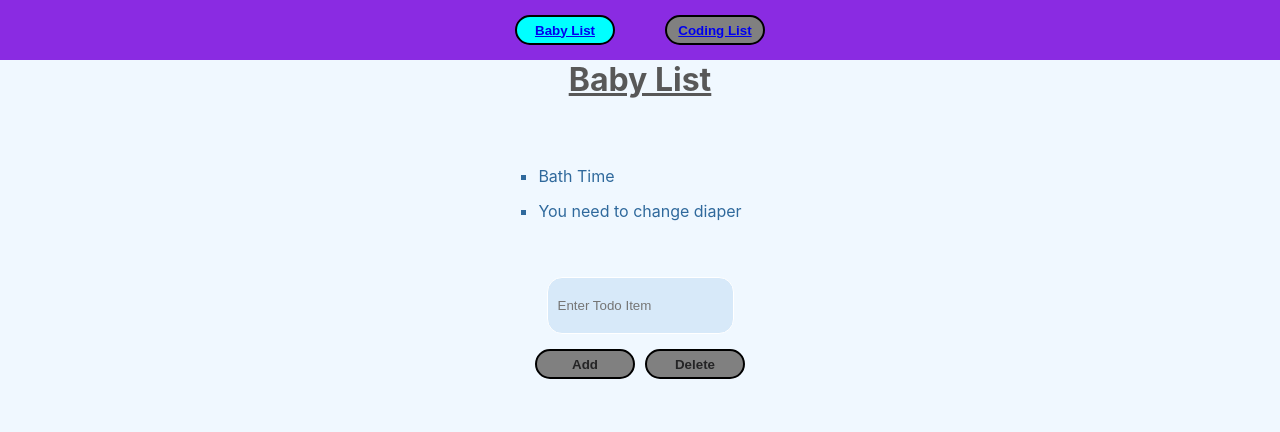
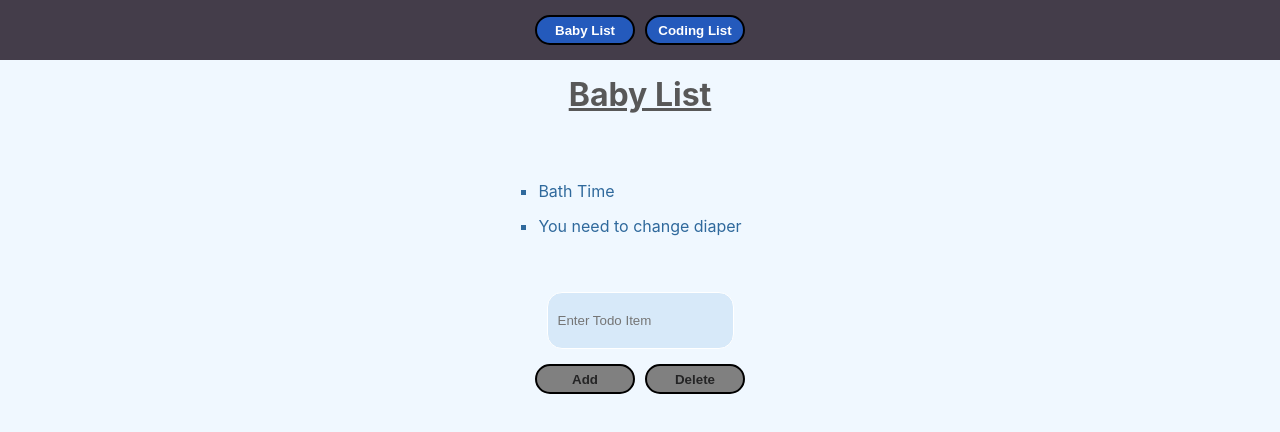
Before and after one commit to AntonPDC/react_typescript_todo_app, a React (Create React App) app: page /baby-dashboard in a window 1280 px wide. Shown: the top 432 px of the page. Built offline with nearby package versions, Linux system fonts and the light colour scheme.

Commit message:
PR Changes3

```diff
--- a/src/components/Button/Button.css
+++ b/src/components/Button/Button.css
@@ -1,14 +1,14 @@
 button {
   height: 30px;
   width: 100px;
+  align-items: center;
+  justify-content: center;
   color: white;
   border-radius: 15px;
   border-style: solid;
   cursor: pointer;
   display: inline-flex;
   font-weight: 750;
-  align-items: center;
-  justify-content: center;
   margin: 15px 5px;
 }
 
--- a/src/components/Header/Header.css
+++ b/src/components/Header/Header.css
@@ -1,6 +1,6 @@
 .header {
   color: rgb(88, 88, 88);
-  margin-top: 45px;
+  margin-top: 60px;
   align-items: center;
   justify-content: center;
   text-decoration: underline;
--- a/src/components/Navbar/Navbar.css
+++ b/src/components/Navbar/Navbar.css
@@ -1,30 +1,10 @@
 .navbarContainer {
   height: 60px;
   display: flex;
-  flex-direction: column;
   justify-content: center;
   align-items: center;
   width: 100%;
   position: fixed;
   top: 0px;
-  background-color: blueviolet;
+  background-color: rgb(68, 61, 74);
 }
-
-.baby-btn {
-  background-color: aqua;
-  color: white;
-  margin: 25px;
-}
-
-.baby-btn:hover {
-  background-color: rgb(223, 236, 157);
-}
-
-.coding-btn {
-  background-color: gray;
-  color: white;
-  margin: 25px;
-}
-.coding-btn:hover {
-  background-color: rgb(117, 147, 188);
-}
--- a/src/components/Navbar/Navbar.tsx
+++ b/src/components/Navbar/Navbar.tsx
@@ -1,17 +1,22 @@
+import Button from "../Button/Button";
+import { useNavigate } from "react-router-dom";
 import "./Navbar.css";
-import { NavLink } from "react-router-dom";
 
 function Navbar() {
+  const navigate = useNavigate();
+
+  const navToBabyDashboard = () => {
+    navigate("/baby-dashboard");
+  };
+
+  const navToCodingDashboard = () => {
+    navigate("/coding-dashboard");
+  };
+
   return (
     <div className="navbarContainer">
-      <nav>
-        <button className="baby-btn">
-          <NavLink to="/baby-dashboard">Baby List</NavLink>
-        </button>
-        <button className="coding-btn">
-          <NavLink to="/coding-dashboard">Coding List</NavLink>
-        </button>
-      </nav>
+      <Button buttonText="Baby List" handleClick={navToBabyDashboard} />
+      <Button buttonText="Coding List" handleClick={navToCodingDashboard} />
     </div>
   );
 }
```
